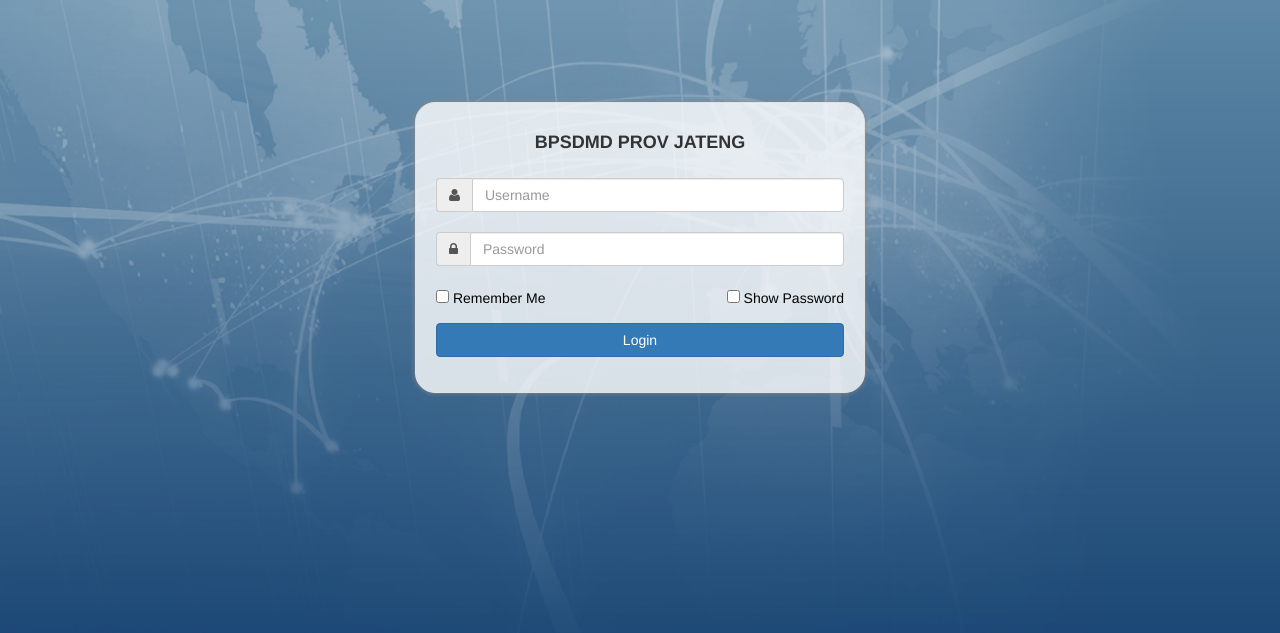
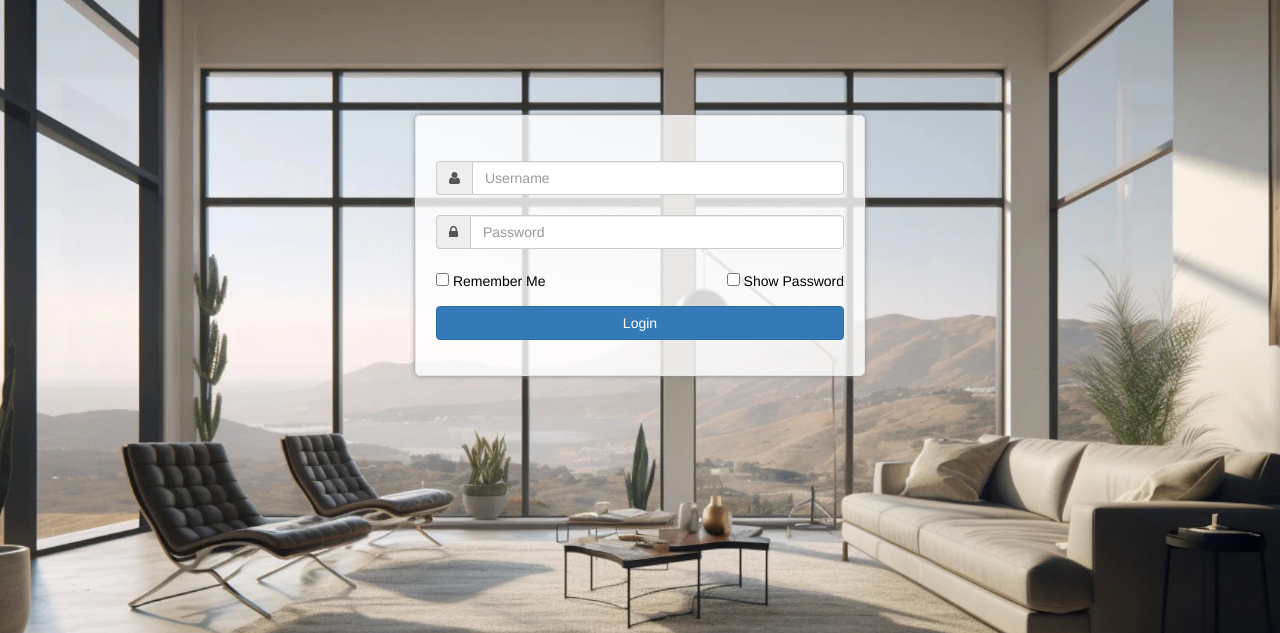
Before and after one commit to syifacatur/crud-surat, a PHP site: page /tcpdf/login.php in a window 1280 px wide. Shown: the top 633 px of the page. Run offline with PHP 8.4, Linux system fonts and the light colour scheme; some libraries are stand-ins or nearby versions.

Commit message:
background

```diff
--- a/login.php
+++ b/login.php
@@ -24,7 +24,7 @@
         }
         ?>
         body {
-            background-image: url('aset/img/website.jpg'); /* Update with your image path */
+            background-image: url('aset/img/logo3.jpg'); /* Update with your image path */
             background-size: cover;
             background-repeat: no-repeat;
             background-position: center;
@@ -36,9 +36,9 @@
 <body>
 
 <div align="center">
-    <div align="center" style="width:450px; margin-top:8%;">
-        <form name="login_form" method="post" class="well well-lg" action="" style="background-color: rgba(255, 255, 255, 0.8); -webkit-box-shadow: 0px 0px 5px #888888; padding: 20px; border-radius: 20px;">
-        <h4 style="margin-bottom: 25px;"><b>BPSDMD PROV JATENG</b></h4>
+    <div align="center" style="width:450px; margin-top:9%;">
+        <form name="login_form" method="post" class="well well-lg" action="" style="background-color: rgba(255, 255, 255, 0.8); -webkit-box-shadow: 0px 0px 5px #888888; padding: 20px; border-radius: 5px;">
+        <h4 style="margin-bottom: 25px;"><b></b></h4>
 
             <?php if (isset($error)) { ?>
                 <p style="font-style: italic; color: red; margin-top: 15px">Username / Password anda salah</p>
```
Also changed, not shown: aset/img/logo3.jpg (added).
